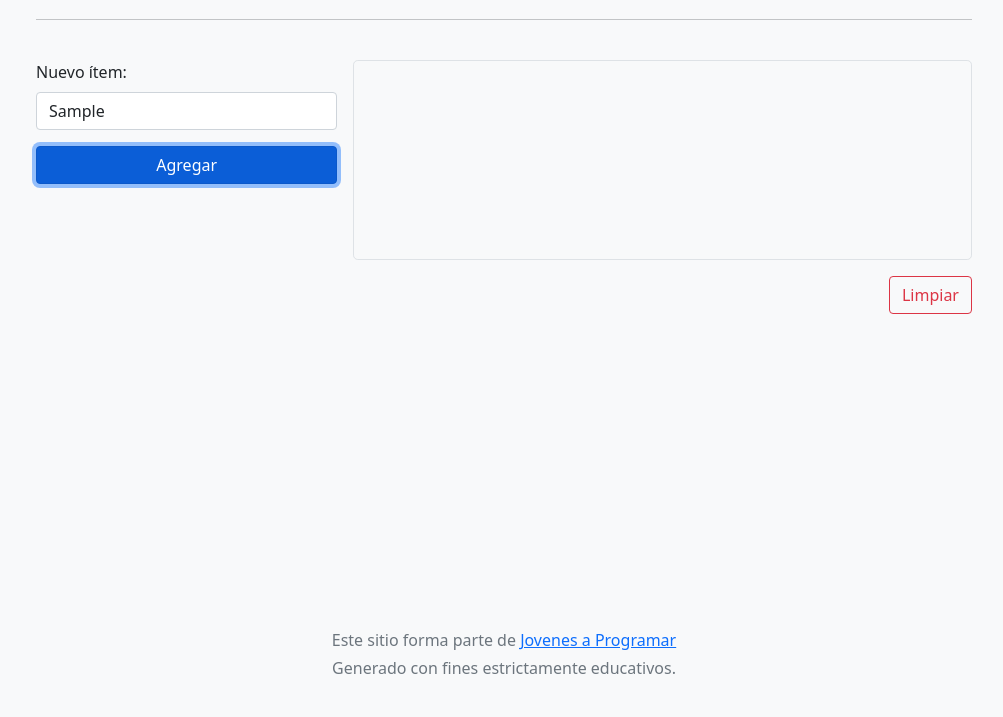
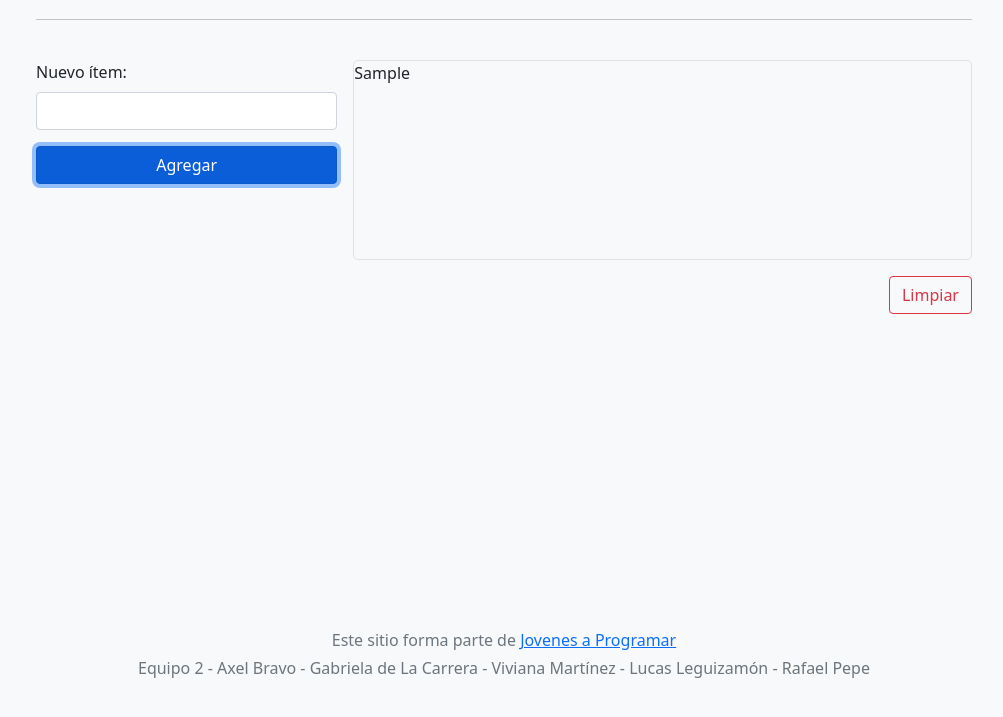
Before and after one commit to axelbravo4/lista-de-items-Actividad-10.3.1, a plain HTML site: page index.html in a window 1280 px wide. Both pictures are taken after typing "Sample" into the empty fields and a click on the button "Agregar". Shown: the part 69-786 px from the top of the page, without its empty margins (136-1139 px from the left). Drawn offline with Linux system fonts and the light colour scheme.

Commit message:
trabajo, no terminado

```diff
--- a/index.html
+++ b/index.html
@@ -5,7 +5,7 @@
   <meta charset="utf-8">
   <meta name="viewport" content="width=device-width, initial-scale=1">
   <meta name="description" content="">
-  <title>Listado</title>
+  <title>Listado - Equipo 2</title>
   <link href="css/bootstrap.min.css" rel="stylesheet">
   <link href="css/style.css" rel="stylesheet">
 </head>
@@ -36,7 +36,7 @@
     </main>
     <footer class="my-5 pt-5 text-muted text-center text-small">
       <p class="mb-1">Este sitio forma parte de <a href="https://jovenesaprogramar.edu.uy/" target="_blank">Jovenes a Programar</a></p>
-      <p class="mb-1">Generado con fines estrictamente educativos.</p>
+      <p class="mb-1">Equipo 2 - Axel Bravo - Gabriela de La Carrera - Viviana Martínez - Lucas Leguizamón - Rafael Pepe</p>
     </footer>
   </div>
   <script src="js/almacenar.js"></script>
--- a/js/almacenar.js
+++ b/js/almacenar.js
@@ -0,0 +1,44 @@
+document.addEventListener('DOMContentLoaded', () => {
+    const item = document.getElementById('item');
+    const agregar = document.getElementById('agregar');
+    const limpiar = document.getElementById('limpiar');
+    const contenedor = document.getElementById('contenedor');
+
+    function obtenerTareas() {
+        return JSON.parse(localStorage.getItem("tareas")) || [];
+    }
+
+    function guardarTareas(tareas) {
+        localStorage.setItem("tareas", JSON.stringify(tareas));
+    }
+
+    function cargarTarea() {
+        const tareas = obtenerTareas();
+        contenedor.innerHTML = '';
+
+        tareas.forEach(tarea => {
+            const li = document.createElement('li');
+            li.textContent = tarea; // Corrected from li.contenedor to li.textContent
+            contenedor.appendChild(li);
+        });
+    }
+
+    agregar.addEventListener("click", () => {
+        const valor = item.value.trim();
+        if (valor !== "") {
+            const tareas = obtenerTareas();
+            tareas.push(valor);
+            guardarTareas(tareas);
+            cargarTarea();
+            item.value = "";
+        }
+    });
+
+    limpiar.addEventListener("click", () => {
+        localStorage.removeItem("tareas");
+        cargarTarea();
+    });
+
+    // Load tasks on page load
+    cargarTarea();
+});
```
